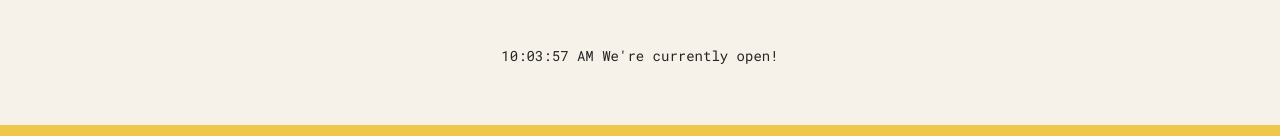
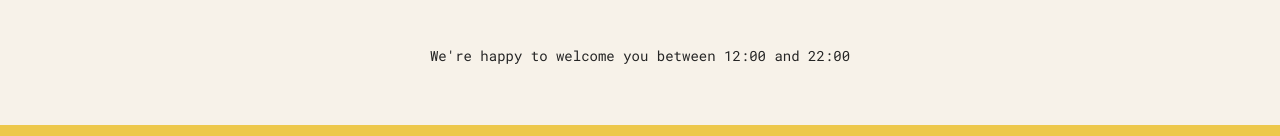
Before and after one commit to Rajput-Suraj/pizza-menu, a React (Create React App) app: page / in a window 1280 px wide. Shown: the part 702-838 px from the top of the page. Built offline with nearby package versions, Linux system fonts and the light colour scheme.

Commit message:
Used ternary condition to render text within footer

```diff
--- a/src/components/Footer.jsx
+++ b/src/components/Footer.jsx
@@ -1,4 +1,5 @@
 import '../index.css';
+
 const Footer = () => {
   const hour = new Date().getHours;
   const openHour = 12;
@@ -6,7 +7,18 @@
   const isOpen = hour >= openHour && hour <= closeHour;
 
   return (
-    <footer className="footer">{new Date().toLocaleTimeString()} We're currently open!</footer>
+    <footer className="footer">
+      {isOpen ? (
+        <div className="order">
+          <p>We're open until {closeHour}:00. Come visit us or order online.</p>
+          <button className="btn">Order</button>
+        </div>
+      ) : (
+        <p>
+          We're happy to welcome you between {openHour}:00 and {closeHour}:00
+        </p>
+      )}
+    </footer>
   );
 };
 
```
